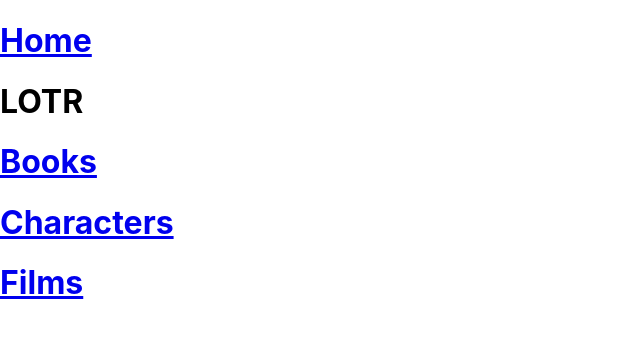
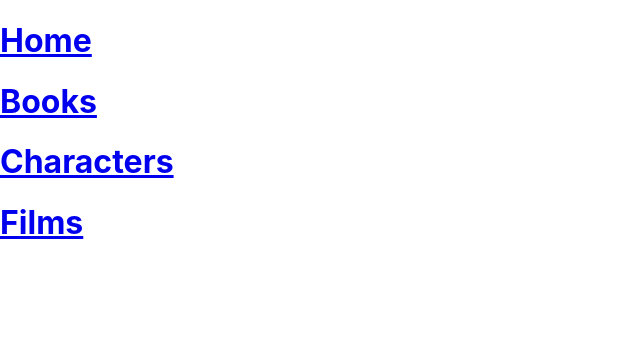
Before and after one commit to BrendenSeifried/LOTR, a React (Create React App) app: page / in a window 1280 px wide. Shown: the top 338 px of the page, without its empty margins (0-640 px from the left). Built offline with nearby package versions, Linux system fonts and the light colour scheme.

Commit message:
fixed test so LOTR isnt showing in big letters

```diff
--- a/src/views/Main/Main.js
+++ b/src/views/Main/Main.js
@@ -7,7 +7,6 @@
   return (
     <div className='nameofstuff'>
 
-      <h1>LOTR</h1>
       <NavLink exact to = {'/books'}>
         <h1>Books</h1>
       </NavLink>
```
Also changed, not shown: 1 other file (tests, documents, lock files or other folders).
